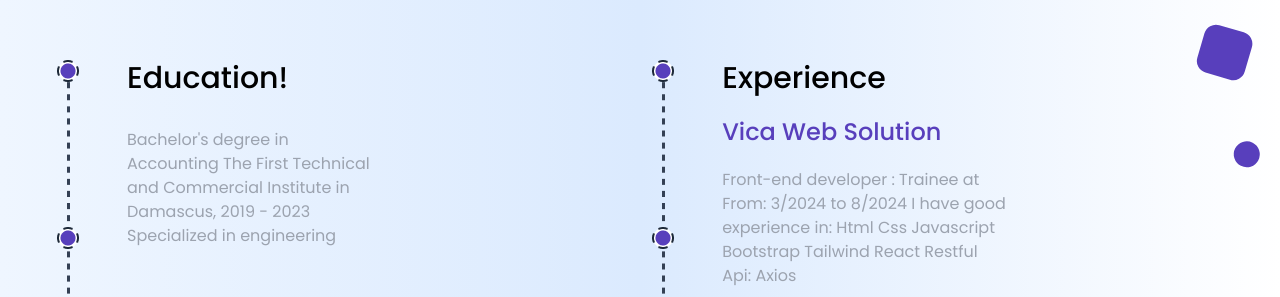
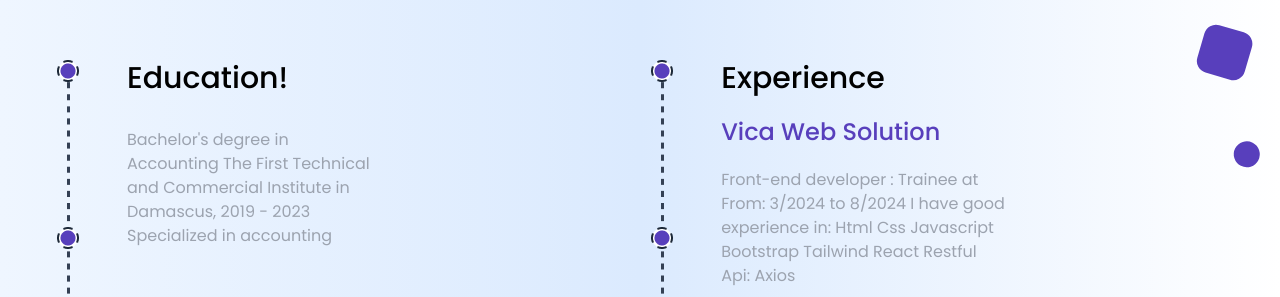
Before and after one commit to raeedalhendy/My-Portfolio, a React (Vite) app: page / in a window 1280 px wide. Shown: the part 1700-1997 px from the top of the page. Built offline with nearby package versions, Linux system fonts and the light colour scheme.

Commit message:
finle commit

```diff
--- a/src/data.js
+++ b/src/data.js
@@ -87,7 +87,7 @@ export const Navlinks = [
     export const educationItem = [
         {
             education: "Education!",
-            Title : " Bachelor's degree in Accounting The First Technical and Commercial Institute in Damascus, 2019 - 2023 Specialized in engineering "
+            Title : " Bachelor's degree in Accounting The First Technical and Commercial Institute in Damascus, 2019 - 2023 Specialized in accounting "
         }
     ]
             export const educationItem2 = [
```
